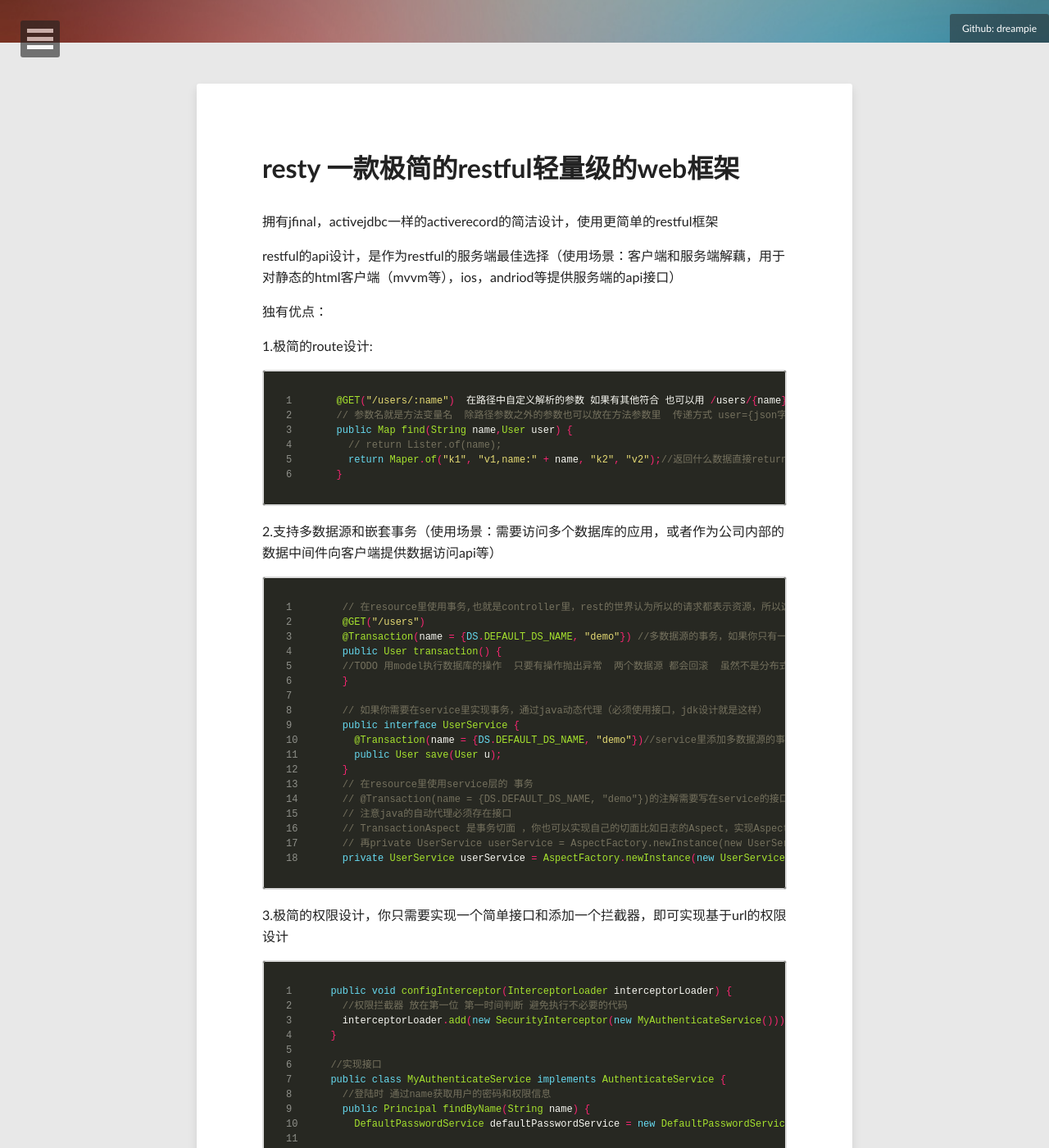
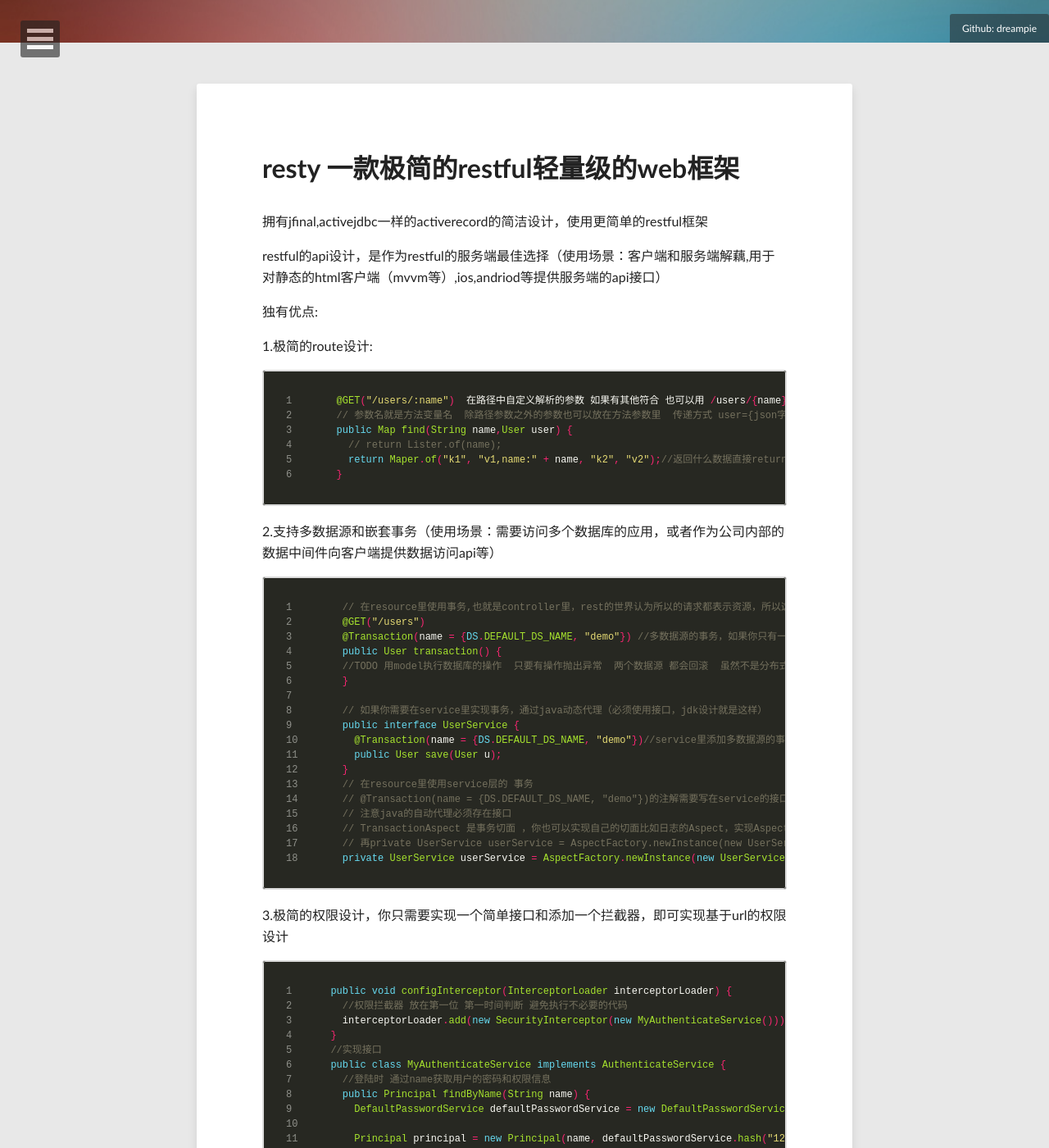
Before and after one commit to Dreampie/dreampie.github.io, a Jekyll site: the page built from _posts/2015-01-07-resty-intro.md, in a window 1280 px wide and 1400 px high, scrolled down 348 px. Shown: the whole window at 82% size. Built offline with Jekyll 4.4.1, drawn with Linux system fonts in a browser that asks for light colours; comment, search, counter and statistics services are not loaded; part of the change alters nothing that is shown; some of the changed text lies outside the part shown.

```diff
--- a/_posts/2015-01-07-resty-intro.md
+++ b/_posts/2015-01-07-resty-intro.md
@@ -12,11 +12,11 @@ image:
 resty 一款极简的restful轻量级的web框架
 ===========
 
-拥有jfinal，activejdbc一样的activerecord的简洁设计，使用更简单的restful框架
+拥有jfinal,activejdbc一样的activerecord的简洁设计，使用更简单的restful框架
 
-restful的api设计，是作为restful的服务端最佳选择（使用场景：客户端和服务端解藕，用于对静态的html客户端（mvvm等），ios，andriod等提供服务端的api接口）
+restful的api设计，是作为restful的服务端最佳选择（使用场景：客户端和服务端解藕,用于对静态的html客户端（mvvm等）,ios,andriod等提供服务端的api接口）
 
-独有优点：
+独有优点:
 
 1.极简的route设计:
 
@@ -59,16 +59,13 @@ public void configInterceptor(InterceptorLoader interceptorLoader) {
   //权限拦截器 放在第一位 第一时间判断 避免执行不必要的代码
   interceptorLoader.add(new SecurityInterceptor(new MyAuthenticateService()));
 }
-
 //实现接口
 public class MyAuthenticateService implements AuthenticateService {
   //登陆时 通过name获取用户的密码和权限信息
   public Principal findByName(String name) {
     DefaultPasswordService defaultPasswordService = new DefaultPasswordService();
 
-    Principal principal = new Principal(name, defaultPasswordService.hash("123"), new HashSet<String>() {{
-      add("api");
-    }});
+    Principal principal = new Principal(name, defaultPasswordService.hash("123"), new HashSet<String>() {{add("api");}});
     return principal;
   }
   //基础的权限总表  所以的url权限都放在这儿  你可以通过 文件或者数据库或者直接代码 来设置所有权限
```
